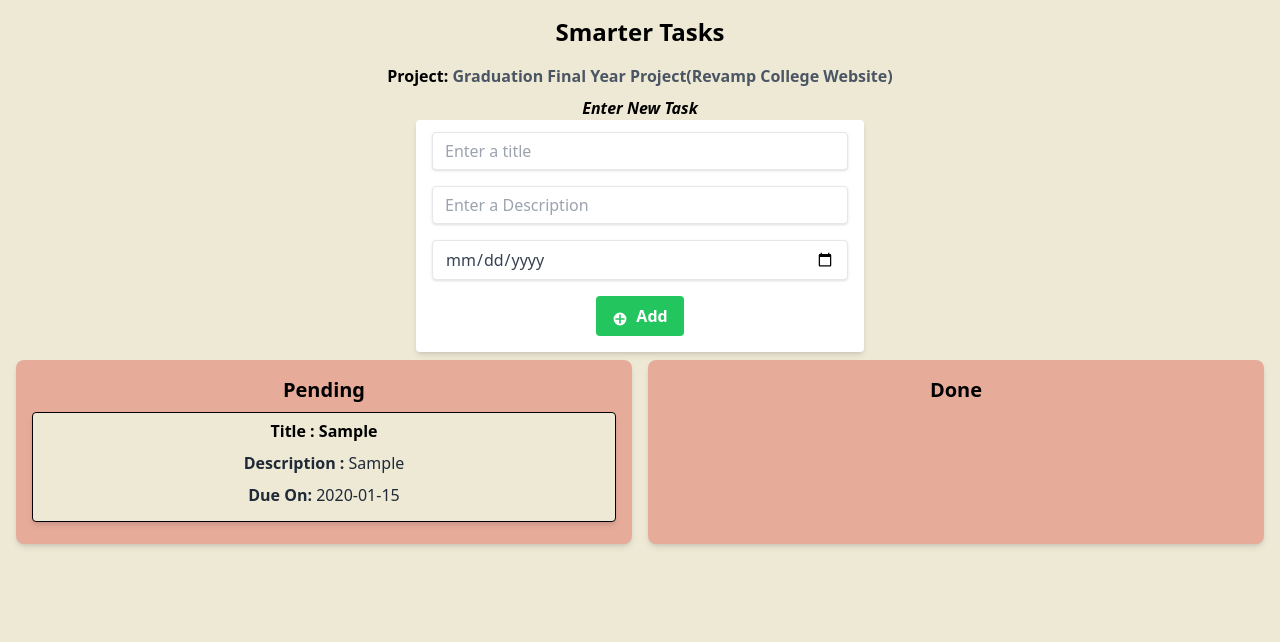
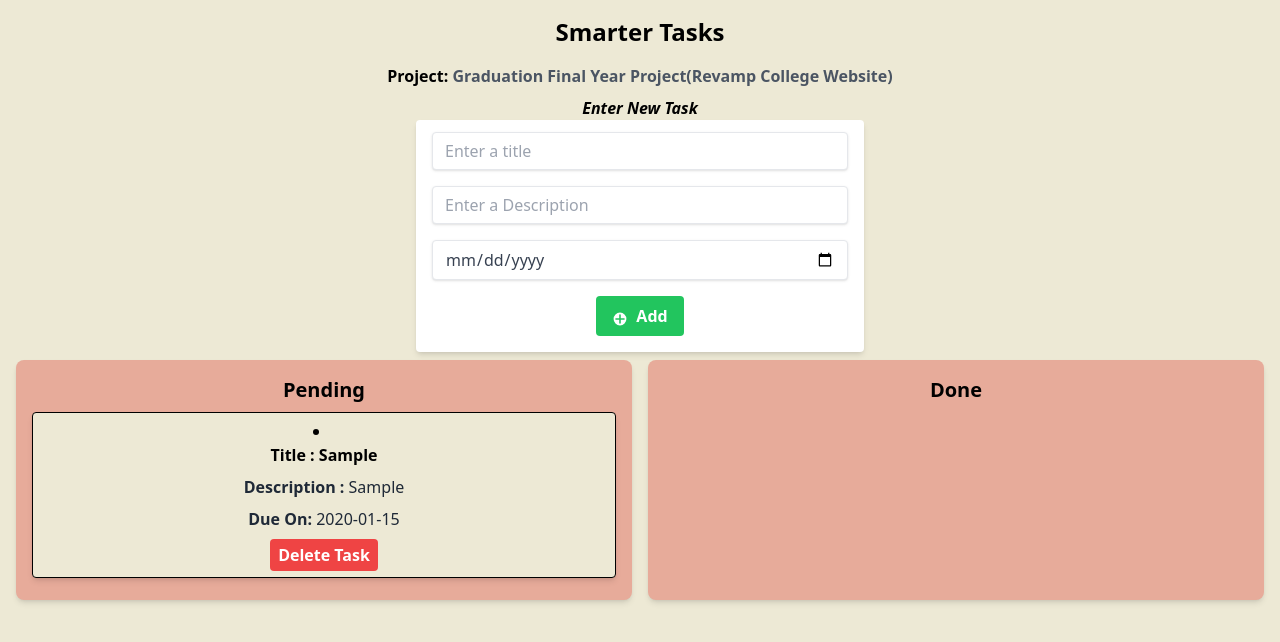
Before and after one commit to Saimall/wd301, a React (Create React App) app in the folder smarter-tasks/: page / in a window 1280 px wide. Both pictures are taken after typing "Sample", "Sample", "2020-01-15" into the empty fields and a click on the button "Add". Shown: the top 642 px of the page. Built offline with nearby package versions, Linux system fonts and the light colour scheme.

Commit message:
Added custom hooks for LocalStorage functionality to store TodoItems in local storage for level-3

```diff
--- a/smarter-tasks/src/App.css
+++ b/smarter-tasks/src/App.css
@@ -26,3 +26,12 @@
     transform: rotate(360deg);
   }
 }
+
+.deleTaskButton{
+  background-color: green;
+
+  /* "bg-green-500 hover:bg-green-800 text-white font-bold py-2 px-4 rounded" */
+}
+:hover.deleTaskButton{
+  background-color: greenyellow;
+}
--- a/smarter-tasks/src/Task.tsx
+++ b/smarter-tasks/src/Task.tsx
@@ -1,11 +1,16 @@
 import React from "react";
 import "./TaskCard.css";
 
+
+
 interface TaskProps{
+  id:number,
     title:string,
     description:string,
-    dueDate:string
+    dueDate:string,
+    deleteTask: (taskID: number) => void;
 }
+
 
 // class Task extends React.Component<TaskProps>{
 //     render(){
@@ -29,9 +34,11 @@ interface TaskProps{
 // }
 
 const Task=(props:TaskProps)=>{
+
+
   return(
     <div className="bg-white rounded-lg shadow-md p-4 mb-2 TaskItem hover:bg-gray-200">
-
+<li>
 <h2 className="font-bold mb-2"> <span className="font-bold">Title : </span> {props.title}</h2>
 <p className="text-gray-800 mb-2">
   {" "}
@@ -42,7 +49,13 @@ const Task=(props:TaskProps)=>{
   <span className="font-bold">Due On: </span>
   {props.dueDate}
 </p>
+<button className="deleteTaskButton bg-red-500 hover:bg-red-800 text-white font-bold py-1 px-2 rounded" onClick={()=>props.deleteTask(props.id)}>
+ Delete Task
+</button>
+</li>
 </div>
+
+
 )
 }
 
--- a/smarter-tasks/src/TaskApp.tsx
+++ b/smarter-tasks/src/TaskApp.tsx
@@ -3,6 +3,7 @@ import { TaskItem } from "./types";
 
 import TaskFormFC from "./TaskFormFC";
 import TaskList from "./TaskList";
+import { useLocalStorage } from "./hooks/useLocalStorage";
 
 interface TaskAppProp {}
 interface TaskAppState {
@@ -60,24 +61,33 @@ interface TaskAppState {
 
 const TaskApp=(props:TaskAppProp)=>{
 
-  const [taskAppState,setTaskAppState]= React.useState<TaskAppState>({
+  const [taskAppState,setTaskAppState]= useLocalStorage<TaskAppState>("tasks",{
     tasks:[],
   })
 
   const addTask = (task: TaskItem) => {
     setTaskAppState({
         tasks:[...taskAppState.tasks, task]});
+
   };
 
-  React.useEffect(()=>{
-    const id = setTimeout(() => {
-      console.log(`Saved ${taskAppState.tasks.length} items to backend...`);
-    }, 5000);
-    //first this return function will exute and clears exiting calls and new id with new call or stetimeoout will be created
-    return () => {
-      console.log("clear or cancel any existing network call");
-      clearTimeout(id);
-    };
+  const deleteTask = (key: number)=>{
+    const updateditems = taskAppState.tasks.filter((task)=>{
+      return key!== task.id
+    })
+    setTaskAppState({
+      tasks:updateditems});
+  }
+
+  // React.useEffect(()=>{
+  //   const id = setTimeout(() => {
+  //     console.log(`Saved ${taskAppState.tasks.length} items to backend...`);
+  //   }, 5000);
+  //   //first this return function will exute and clears exiting calls and new id with new call or stetimeoout will be created
+  //   return () => {
+  //     console.log("clear or cancel any existing network call");
+  //     clearTimeout(id);
+  //   };
     // const saveTasks = async () => {
     //   const token = await saveTasksToBackend(taskAppState.tasks);
     // }
@@ -86,7 +96,7 @@ const TaskApp=(props:TaskAppProp)=>{
     //   cancelAPI(token);
     // };
 
-  },[taskAppState.tasks])
+  // },[taskAppState.tasks])
 
   return(
     <div className="container mx-auto p-4">
@@ -102,11 +112,7 @@ const TaskApp=(props:TaskAppProp)=>{
 <div className="flex justify-between">
  <div className="w-1/2 mr-2 rounded-lg shadow-md p-4 mb-2 status">
    <h3 className="text-xl font-bold mb-2">Pending</h3>
- <TaskList tasks={taskAppState.tasks} />
-
- <div>
-
- </div>
+ <TaskList tasks={taskAppState.tasks} deleteTask={deleteTask} />
  </div>
  <div className="w-1/2 ml-2 rounded-lg shadow-md p-4 mb-2 status">
    <h1 className="text-xl font-bold mb-2">Done</h1>
--- a/smarter-tasks/src/TaskFormFC.tsx
+++ b/smarter-tasks/src/TaskFormFC.tsx
@@ -6,6 +6,7 @@ interface TaskFormProps {
     addTask: (task: TaskItem) => void;
   }
 interface TaskFormState {
+  id:number,
     title: string;
     description:string;
     dueDate:string
@@ -86,6 +87,7 @@ interface TaskFormState {
 
 const TaskFormFC = (props: TaskFormProps) => {
   const [formState, setFormState] = useState<TaskFormState>({
+    id: 0,
     title: "",
     description: "",
     dueDate: "",
@@ -96,8 +98,9 @@ const TaskFormFC = (props: TaskFormProps) => {
     if (formState.title.length === 0 || formState.dueDate.length === 0) {
       return;
     }
+    formState.id = new Date().getTime();
     props.addTask(formState);
-    setFormState({ title: "", description: "", dueDate: "" });
+    setFormState({ title: "", description: "", dueDate: "" ,id:0});
   };
 
   const titlechanged:React.ChangeEventHandler<HTMLInputElement>=(event)=>{
--- a/smarter-tasks/src/TaskList.tsx
+++ b/smarter-tasks/src/TaskList.tsx
@@ -3,7 +3,8 @@ import Task from './Task';
 import { TaskItem } from "./types";
 
 interface Props{
-    tasks:TaskItem[];
+  tasks:TaskItem[];
+  deleteTask: (id: number) => void;
 }
 // interface State{
 
@@ -23,7 +24,7 @@ interface Props{
 
 const TaskList =(props:Props)=>{
  const List= (props.tasks.map((task,idx) => (
-    <Task key={idx} title={task.title} description={task.description} dueDate={task.dueDate} />
+    <Task id={task.id} title={task.title} description={task.description} dueDate={task.dueDate} deleteTask={props.deleteTask}  />
   )))
 
   return <>{List}</>;
--- /dev/null
+++ b/smarter-tasks/src/hooks/useLocalStorage.ts
@@ -0,0 +1,23 @@
+import React from 'react'
+//helper function used to extract the values stored in local storage
+const getStoredValue = <T>(key: string, defaultValue: T):T => {
+    const savedItem = localStorage.getItem(key);
+    if (savedItem) {
+      return JSON.parse(savedItem);
+    }
+    return defaultValue;
+  };
+
+
+  const useLocalStorage = <T,>(key: string, defaultValue: T): [T, React.Dispatch<React.SetStateAction<T>>] => {
+    const [value, setValue] = React.useState(() => {
+      return getStoredValue(key, defaultValue);
+    });
+
+    React.useEffect(() => {
+      localStorage.setItem(key, JSON.stringify(value));
+    }, [key, value]);
+    return [value, setValue];
+};
+
+export {useLocalStorage};
--- a/smarter-tasks/src/types.ts
+++ b/smarter-tasks/src/types.ts
@@ -1,5 +1,7 @@
 export interface TaskItem{
+    id:number,
     title:string,
     description:string,
-    dueDate:string
+    dueDate:string,
+
 }
```
